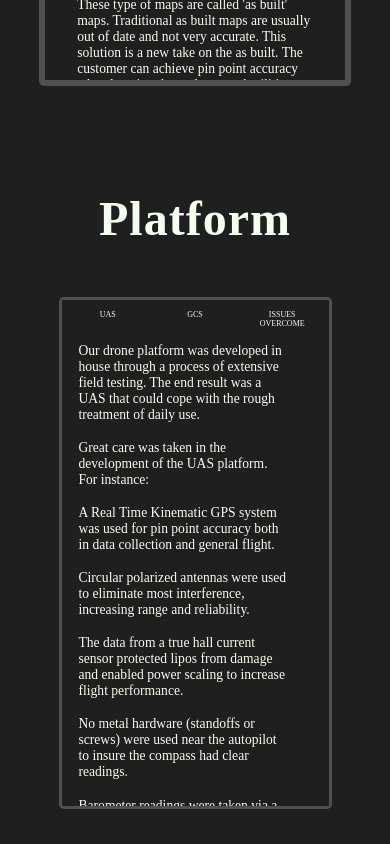
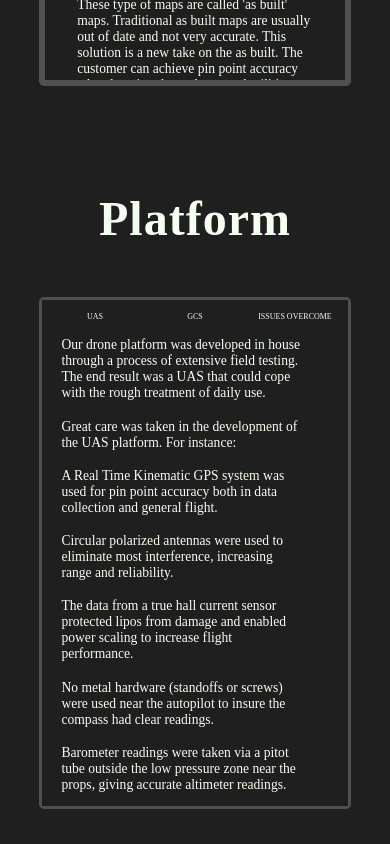
Before and after one commit to vanfleet-dev/vta_drones, a React (Create React App) app: page / in a window 390 px wide. Shown: the part 5340-6184 px from the top of the page. Built offline with nearby package versions, Linux system fonts and the light colour scheme.

Commit message:
fixed platform width size at 700px.

```diff
--- a/src/index.css
+++ b/src/index.css
@@ -678,6 +678,13 @@ h2 {
   width: 70%;
 }
 
+@media (max-width: 700px) {
+  .platform-container .info-container {
+    width: 80%;
+    height: 32rem;
+  }
+}
+
 .Documentation-container {
   display: -webkit-box;
   display: -ms-flexbox;
--- a/src/index.scss
+++ b/src/index.scss
@@ -432,6 +432,10 @@ p {
     }
     .info-container {
         width: 70%;
+        @media(max-width: 700px){
+                    width: 80%;
+                    height: 32rem;
+                }
     }
     // .info-container {
     //     width: 70%;
```
Also changed, not shown: 1 other file (tests, documents, lock files or other folders).
